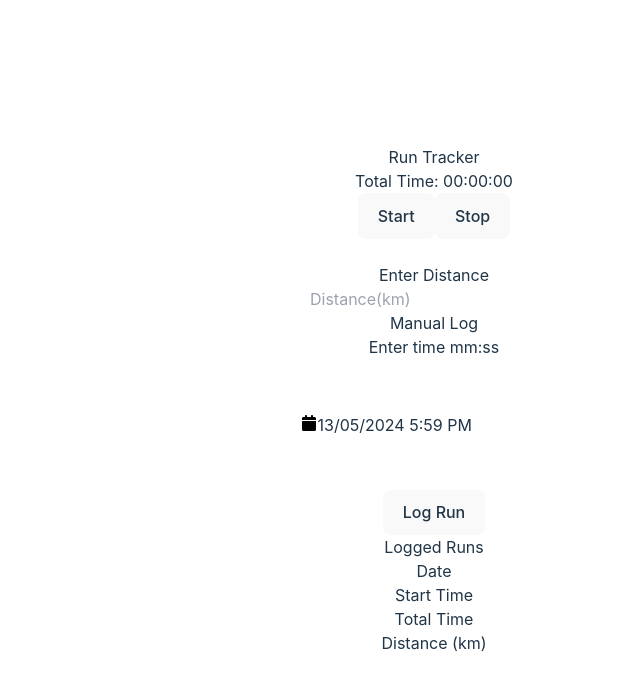
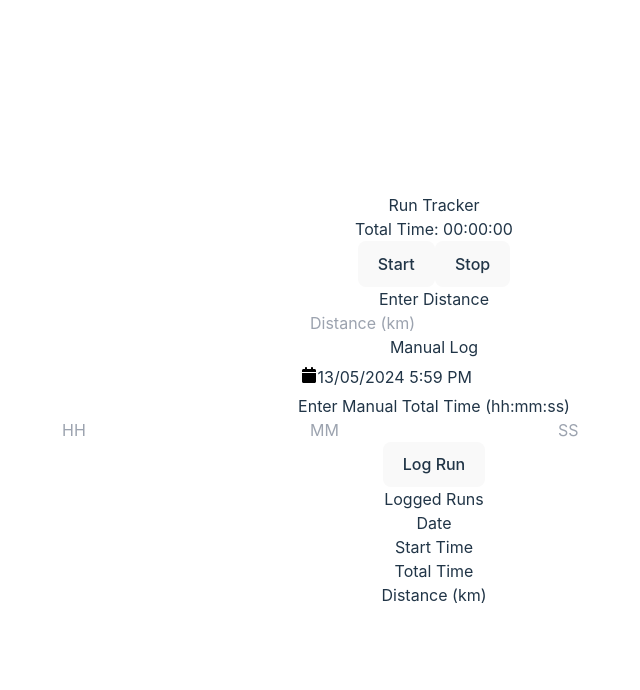
Before and after one commit to gillianroberts1/run_tracker, a React (Vite) app: page / in a window 1280 px wide. Shown: the top 690 px of the page, without its empty margins (206-846 px from the left). Built offline with nearby package versions, Linux system fonts and the light colour scheme.

Commit message:
manual total time added

```diff
--- a/src/components/RecordRun.jsx
+++ b/src/components/RecordRun.jsx
@@ -1,6 +1,5 @@
 import { useState, useEffect } from "react";
 import Calendar from "./Calendar";
-import TimeSelector from './TimePicker';
 import DisplayRuns from "./DisplayRuns";
 
 const RecordRun = () => {
@@ -8,6 +7,9 @@ const RecordRun = () => {
   const [startDate, setStartDate] = useState(new Date());
   const [startTime, setStartTime] = useState(new Date());
   const [totalTime, setTotalTime] = useState(0);
+  const [manualHours, setManualHours] = useState("");
+  const [manualMinutes, setManualMinutes] = useState("");
+  const [manualSeconds, setManualSeconds] = useState("");
   const [timerRunning, setTimerRunning] = useState(false);
   const [loggedRuns, setLoggedRuns] = useState([]);
 
@@ -37,87 +39,103 @@ const RecordRun = () => {
   const handleLog = () => {
     if (!timerRunning) {
       handleStop();
+      let finalTotalTime = totalTime;
+
+      if (!timerRunning && manualHours !== "" && manualMinutes !== "" && manualSeconds !== "") {
+        finalTotalTime = parseInt(manualHours) * 3600 + parseInt(manualMinutes) * 60 + parseInt(manualSeconds);
+      }
+
+      const formattedTime = formatTime(finalTotalTime);
+
       const runData = {
         date: startDate.toLocaleDateString(),
         startTime: startTime.toLocaleTimeString(),
-        totalTime: totalTime,
+        totalTime: finalTotalTime,
         totalTimeFormatted: formattedTime,
         distance: distance,
       };
       addRunData(runData);
-      setTotalTime(0);
-      setDistance("");
+      resetForm();
     }
   };
 
-const handleCalendarChange = (date) => {
-setStartDate(date)
-setStartTime(date)
-
-}
-  // }
+  const handleCalendarChange = (date) => {
+    setStartDate(date);
+    setStartTime(date);
+  };
 
   const addRunData = (runData) => {
-
-    console.log("Adding run data to displayRuns:", runData);
     setLoggedRuns([...loggedRuns, runData]);
   };
 
-  const hours = Math.floor(totalTime / 3600);
-  const minutes = Math.floor((totalTime % 3600) / 60);
-  const seconds = totalTime % 60;
+  const formatTime = (time) => {
+    const hours = Math.floor(time / 3600);
+    const minutes = Math.floor((time % 3600) / 60);
+    const seconds = time % 60;
+    return `${hours < 10 ? "0" + hours : hours}:${minutes < 10 ? "0" + minutes : minutes}:${seconds < 10 ? "0" + seconds : seconds}`;
+  };
 
-  const formattedTime = `${hours < 10 ? "0" + hours : hours}:${minutes < 10 ? "0" + minutes : minutes}:${seconds < 10 ? "0" + seconds : seconds}`;
+  const resetForm = () => {
+    setTotalTime(0);
+    setDistance("");
+    setManualHours("");
+    setManualMinutes("");
+    setManualSeconds("");
+  };
 
+  const formattedTime = formatTime(totalTime);
 
   return (
-    <div className="run-container">
-      <h2>Run Tracker</h2>
+    <div className="run-container p-4">
+      <h2 className="text-xl font-bold mb-4">Run Tracker</h2>
 
-      <div className="timer">
-        <p>
-          Total Time: {formattedTime}
-        </p>
+      <div className="timer mb-4">
+        <p className="text-lg">Total Time: {formattedTime}</p>
       </div>
-      <div className="stop-clock">
-        <button onClick={handleStart}>Start</button>
-        <button onClick={handleStop}>Stop</button>
+      <div className="stop-clock mb-4">
+        <button className="bg-blue-500 text-white px-4 py-2 rounded mr-2" onClick={handleStart}>Start</button>
+        <button className="bg-red-500 text-white px-4 py-2 rounded" onClick={handleStop}>Stop</button>
       </div>
-      <br></br>
-      <div className="distance">
-        <p>Enter Distance</p>
+      <div className="distance mb-4">
+        <p className="mb-2">Enter Distance</p>
         <input
-          className="distance"
+          className="border p-2 rounded w-full"
           value={distance}
-          label="Distance"
-          placeholder="Distance(km)"
-          onChange={(e) => {
-            setDistance(e.target.value);
-          }}
+          placeholder="Distance (km)"
+          onChange={(e) => setDistance(e.target.value)}
         />
       </div>
-      <div className="manual-log">
-        <p>Manual Log</p>
-        <p>Enter time mm:ss</p>
-        {/* <TimeSelector /> */}
-        {/* <input
-          className="manual-time"
-          value={formattedTime}
-          label="Time"
-          placeholder="mm:ss"
-          onChange={(e) => {
-            setTotalTime(e.target.value);
-          }}
-        /> */}
-        <br />
-        <br />
-
-        <Calendar  startDate={startDate} handleCalendarChange={handleCalendarChange} />
+      <div className="manual-log mb-4">
+        <p className="mb-2">Manual Log</p>
+        <Calendar startDate={startDate} handleCalendarChange={handleCalendarChange} />
       </div>
-      <br></br>
-
-      <br></br>
-      <button onClick={handleLog}>Log Run</button>
+      <div className="manual-time mb-4">
+        <p className="mb-2">Enter Manual Total Time (hh:mm:ss)</p>
+        <div className="flex gap-2">
+          <input
+            type="number"
+            className="border p-2 rounded w-full"
+            value={manualHours}
+            placeholder="HH"
+            onChange={(e) => setManualHours(e.target.value)}
+          />
+          <input
+            type="number"
+            className="border p-2 rounded w-full"
+            value={manualMinutes}
+            placeholder="MM"
+            onChange={(e) => setManualMinutes(e.target.value)}
+          />
+          <input
+            type="number"
+            className="border p-2 rounded w-full"
+            value={manualSeconds}
+            placeholder="SS"
+            onChange={(e) => setManualSeconds(e.target.value)}
+          />
+        </div>
+      </div>
+      <button className="bg-green-500 text-white px-4 py-2 rounded" onClick={handleLog}>Log Run</button>
 
       <DisplayRuns loggedRuns={loggedRuns} />
     </div>
```
